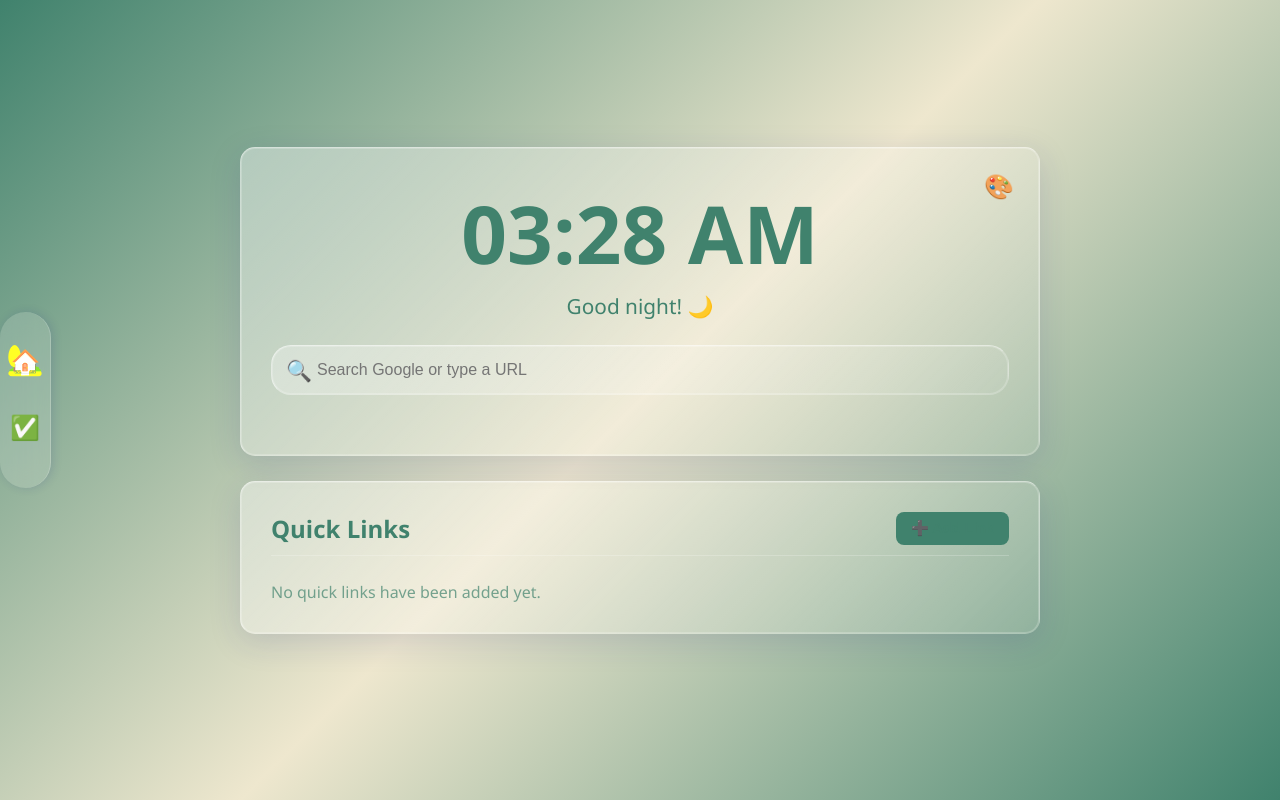
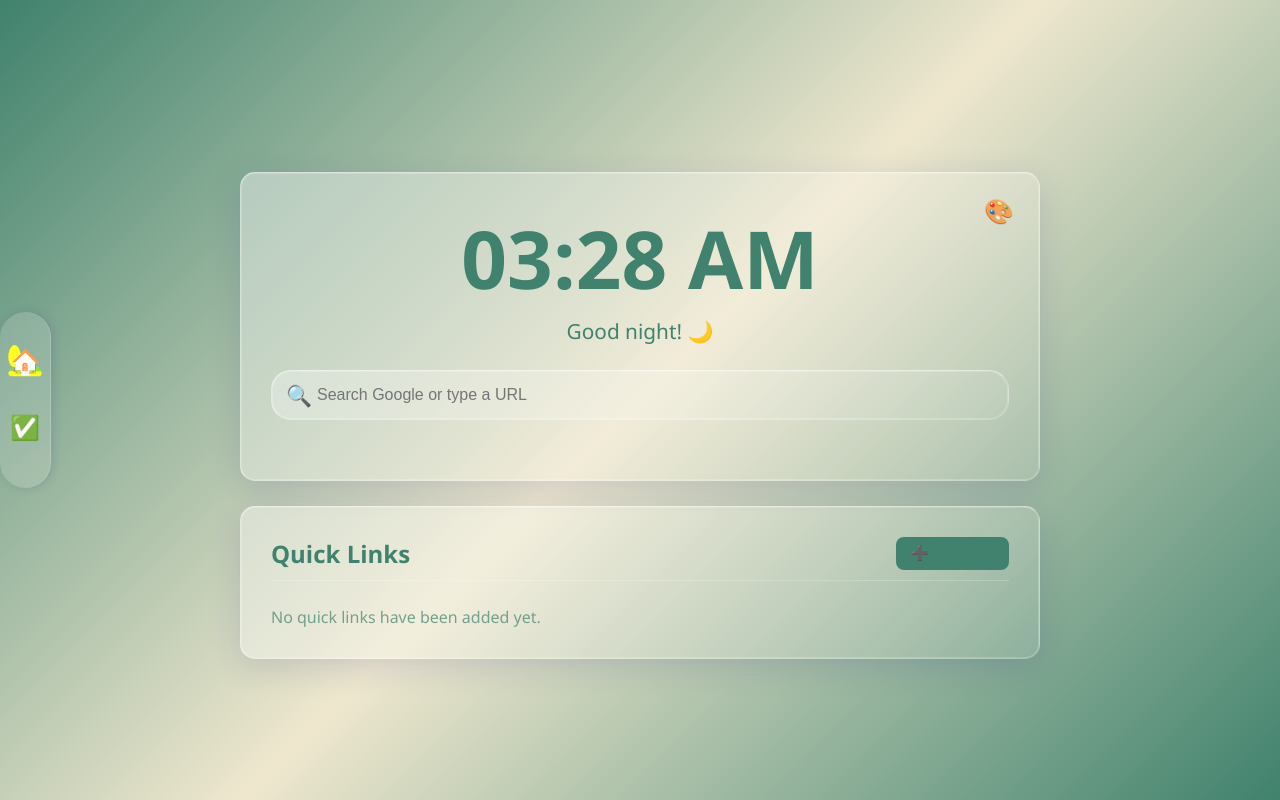
Before and after one commit to alumnicovids/New-Tab-Extension, a browser extension: page App/newTab.html in a window 1280 px wide. Drawn offline with Linux system fonts and the light colour scheme.

Commit message:
perbaikan tampilan home-site

```diff
--- a/App/newTab.css
+++ b/App/newTab.css
@@ -184,6 +184,7 @@ button:hover {
   width: 100%;
   max-width: 800px;
   padding: 30px;
+  margin-top: 50px;
   margin-bottom: 25px;
   text-align: center;
   background: linear-gradient(
--- a/App/newTab.html
+++ b/App/newTab.html
@@ -4,6 +4,7 @@
     <meta charset="UTF-8" />
     <meta name="viewport" content="width=device-width, initial-scale=1.0" />
     <link rel="stylesheet" href="newTab.css" />
+    <link rel="icon" type="image/x-icon" href="favicon.ico" />
     <title>Personal New Tab ✨</title>
   </head>
   <body>
```
